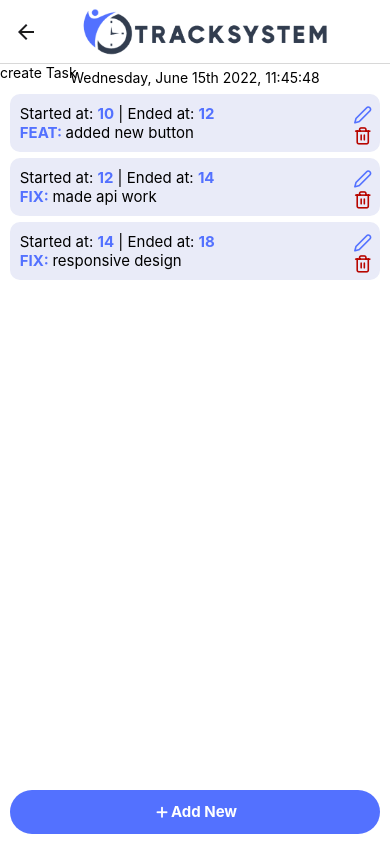
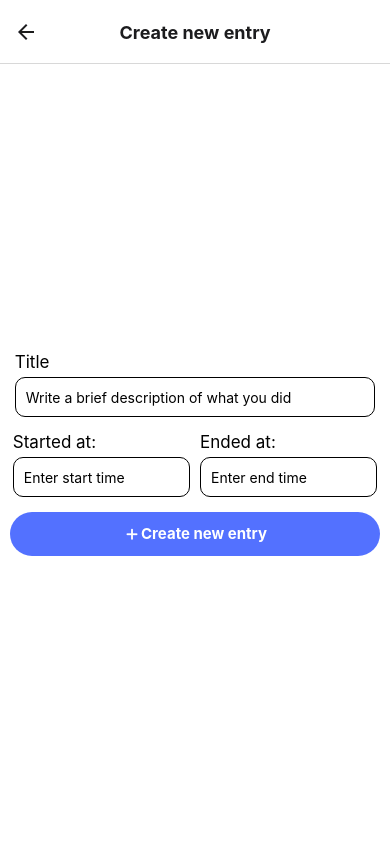
Before and after one commit to hartmario1/tracking-system, a React Native app: screen /CreateTask in a window 390 px wide. Built offline with nearby package versions, Linux system fonts and the light colour scheme; what expo-linking would draw is missing.

Commit message:
feat: add new entry page

```diff
--- a/navigation/index.tsx
+++ b/navigation/index.tsx
@@ -56,14 +56,13 @@ const RootNavigator = () => {
           name = "CreateTask"
           component={CreateTask}
           options = {() => ({
-            headerTitle: () => (
-              <Image
-              source={require('../assets/images/logo.png')}
-              style = {{ width: 250, height: 50 }} />
-            ),
+            headerTitle: 'Create new entry',
             headerTitleAlign: 'center',
             headerStyle: {
               backgroundColor: '#fff',
+            },
+            headerTitleStyle: {
+              fontWeight: 'bold',
             }
           })} />
       </Stack.Group>
--- a/screens/CreateTask.tsx
+++ b/screens/CreateTask.tsx
@@ -1,11 +1,111 @@
-import { Text, View } from "react-native";
+import { useState } from "react";
+import { SafeAreaView, StyleSheet, Text, TextInput, TouchableOpacity, View } from "react-native";
+import { Entypo } from '@expo/vector-icons';
 
-const CreateTask = () => (
-  <View>
-    <Text>
-      create Task
-    </Text>
-  </View>
-)
+const CreateTask = () => {
+  const [startTime, onStartTimeChange] = useState('');
+  const [endTime, onEndTimeChange] = useState('');
+  const [commit, onCommitChange] = useState('')
+
+  return (
+    <SafeAreaView style = {styles.container}>
+      <View style = {{ width: '95%' }}>
+        <Text style = {styles.descriptionText}>
+          Title
+        </Text>
+        <TextInput
+          style={styles.commitInput}
+          onChangeText={onCommitChange}
+          value={commit}
+          placeholder="Write a brief description of what you did" />
+      </View>
+
+      <View style = {styles.timeRow}>
+        <View style = {{ width: '48%' }}>
+          <Text style = {styles.descriptionText}>
+            Started at:
+          </Text>
+          <TextInput
+            style={styles.timeInput}
+            onChangeText={onStartTimeChange}
+            value={startTime}
+            placeholder="Enter start time"
+            keyboardType="numeric" />
+        </View>
+        <View style = {{ width: '48%' }}>
+          <Text style = {styles.descriptionText}>
+            Ended at:
+          </Text>
+          <TextInput
+          style={styles.timeInput}
+          onChangeText={onEndTimeChange}
+          value={endTime}
+          placeholder="Enter end time"
+          keyboardType="numeric" />
+        </View>
+      </View>
+
+      <View style = {{ width: '95%' }}>
+        <TouchableOpacity
+          style = {styles.addEntry}>
+            <Entypo name="plus" size={18} color="#fff" />
+            <Text style = {styles.addEntryText}>
+              Create new entry
+            </Text>
+        </TouchableOpacity>
+      </View>
+    </SafeAreaView>
+  )
+}
+
+const styles = StyleSheet.create({
+  container: {
+    flex: 1,
+    justifyContent: 'center',
+    alignItems: 'center',
+    backgroundColor: '#fff'
+  },
+  timeRow: {
+    flexDirection: 'row',
+    justifyContent: 'center',
+    alignItems: 'center',
+    paddingVertical: 10,
+    width: '100%'
+  },
+  timeInput: {
+    height: 40,
+    margin: 5,
+    borderWidth: 1,
+    borderRadius: 10,
+    padding: 10,
+  },
+  commitInput: {
+    height: 40,
+    margin: 5,
+    borderWidth: 1,
+    borderRadius: 10,
+    padding: 10,
+  },
+  descriptionText: {
+    fontSize: 17,
+    paddingLeft: 5
+  },
+  addEntry: {
+    justifyContent: 'center',
+    backgroundColor: "#5371ff",
+    padding: 12,
+    borderRadius: 50,
+    flexDirection: 'row',
+  },
+  addEntryText: {
+    color: '#fff',
+    fontWeight: 'bold',
+    fontSize: 15
+  },
+  dropdown: {
+    borderWidth: 1,
+    borderRadius: 10,
+  }
+})
 
 export default CreateTask;
--- a/screens/Home.tsx
+++ b/screens/Home.tsx
@@ -1,11 +1,11 @@
-import { StatusBar, StyleSheet, Text, TouchableOpacity, View } from "react-native";
+import { SafeAreaView, StatusBar, StyleSheet, Text, TouchableOpacity, View } from "react-native";
 import { Entypo } from '@expo/vector-icons';
 import Clock from "../components/Clock";
 import List from "../components/List";
 import { RootTabScreenProps } from "../types";
 
 const HomeScreen = ({ navigation }: RootTabScreenProps<'Home'>) => (
-  <View style = {styles.container}>
+  <SafeAreaView style = {styles.container}>
     <StatusBar
       animated = {true}
       backgroundColor = '#fff'
@@ -24,7 +24,7 @@ const HomeScreen = ({ navigation }: RootTabScreenProps<'Home'>) => (
           </Text>
       </TouchableOpacity>
     </View>
-  </View>
+  </SafeAreaView>
 )
 
 const styles = StyleSheet.create({
```
Also changed, not shown: constants/colors.ts (renamed from theme/colors.ts), constants/layout.ts (renamed from theme/layout.ts).
